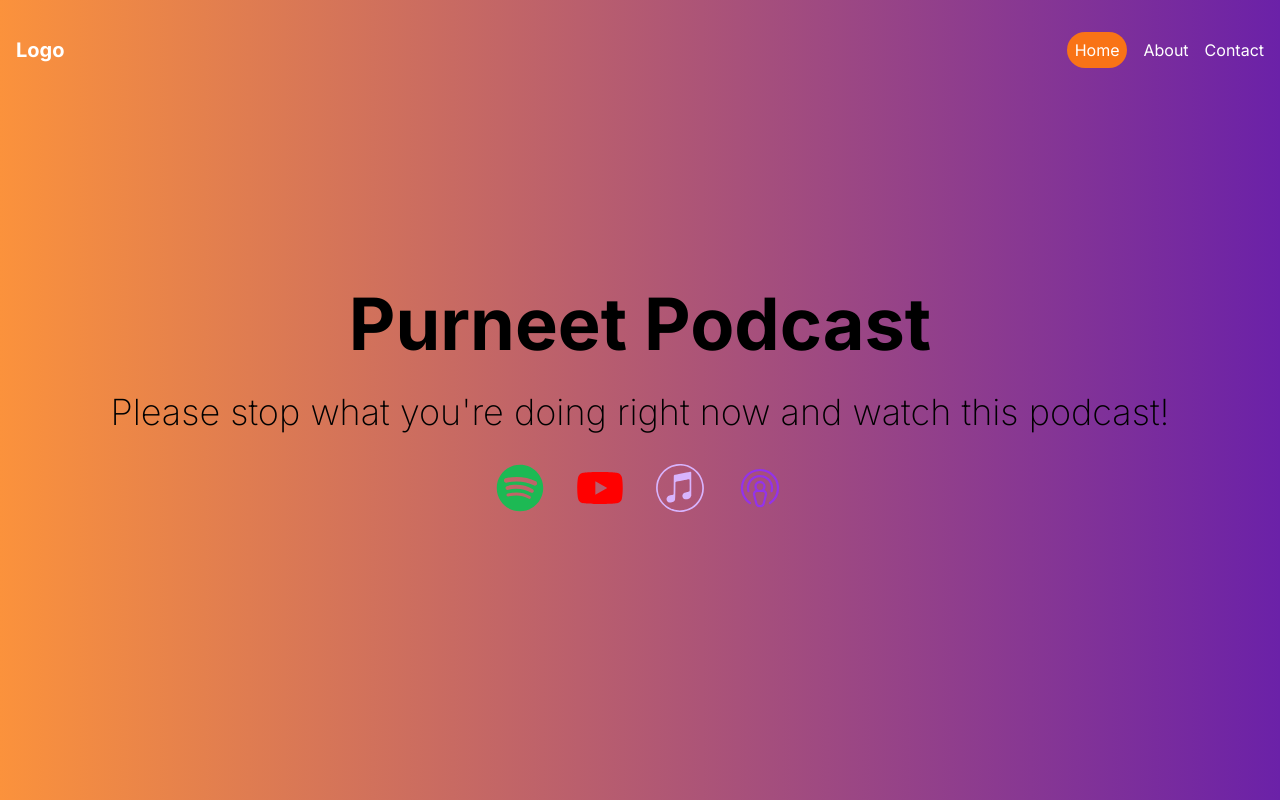
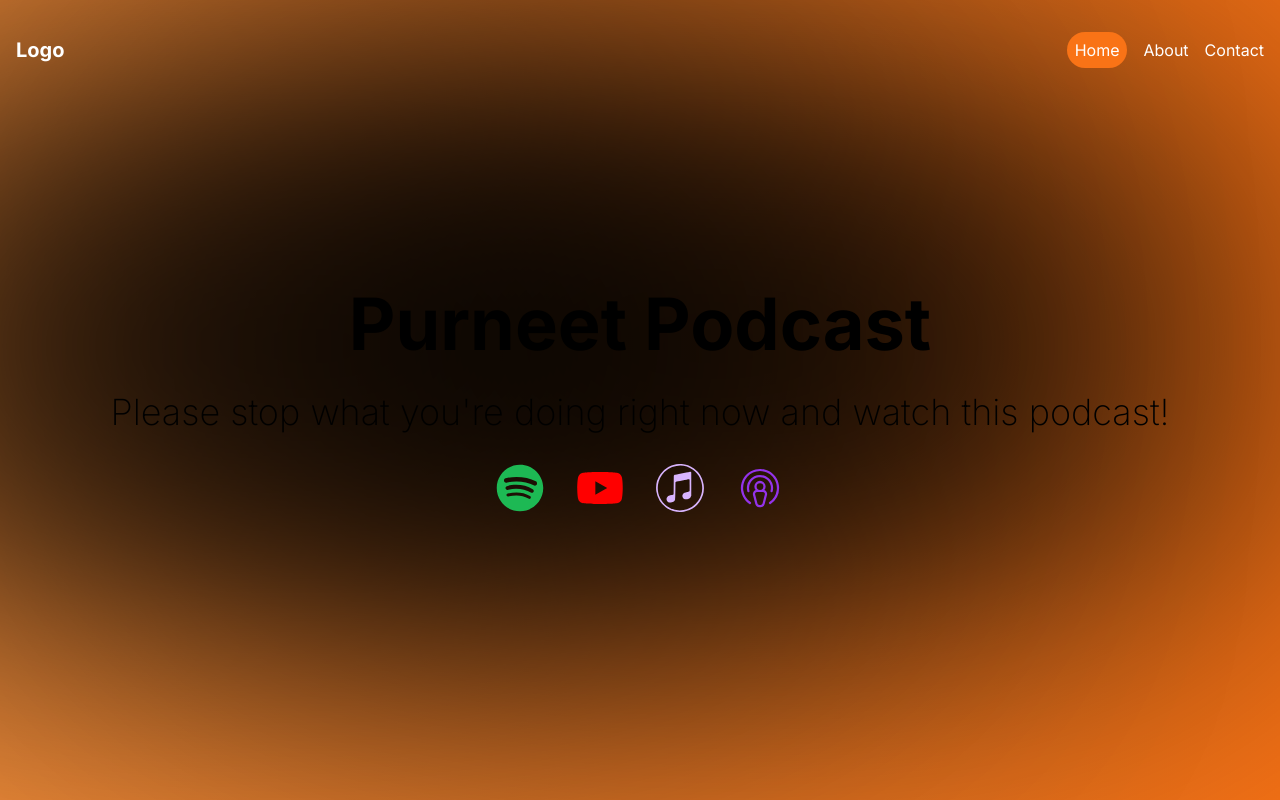
Before and after one commit to BrianBeilby/Purneet-Website, a Next.js app: page / in a window 1280 px wide. Shown: the top 800 px of the page. Built offline with nearby package versions, Linux system fonts and the light colour scheme.

Commit message:
Backgound update
+made it according to client

```diff
--- a/src/app/layout.tsx
+++ b/src/app/layout.tsx
@@ -17,8 +17,13 @@ export default function RootLayout({
 }>) {
   return (
     <html lang="en">
+
       <ActiveSectionContextProvider>
-        <body className={inter.className}>{children}</body>
+        <body className={inter.className}>
+          <div className="bg-black absolute top-[6rem] right-[1rem] h-[31.25rem] w-[31.25rem] rounded-full blur-[10rem] sm:w-[68.75rem] "></div>
+          <div className="bg-black absolute top-[6rem]  left-[-30rem] h-[31.25rem] w-[50rem] rounded-full blur-[10rem] sm:w-[68.75rem] md:left-[-33rem] lg:left-[-28rem] xl:left-[-15rem] 2xl:left-[-5rem] "></div>
+
+          {children}</body>
       </ActiveSectionContextProvider>
     </html>
   );
--- a/src/app/page.tsx
+++ b/src/app/page.tsx
@@ -22,7 +22,8 @@ export default function Home() {
     <div id="top">
       <div>
         <Navbar />
-        <div className="min-h-screen bg-gradient-to-r from-orange-400 to-purple-800 flex items-center justify-center">
+        <div className="min-h-screen bg-gradient-to-r from-orange-400 to-orange-500 flex items-center justify-center">
+
           <motion.div
             initial={{ opacity: 0.0, y: 40 }}
             whileInView={{ opacity: 1, y: 0 }}
```
